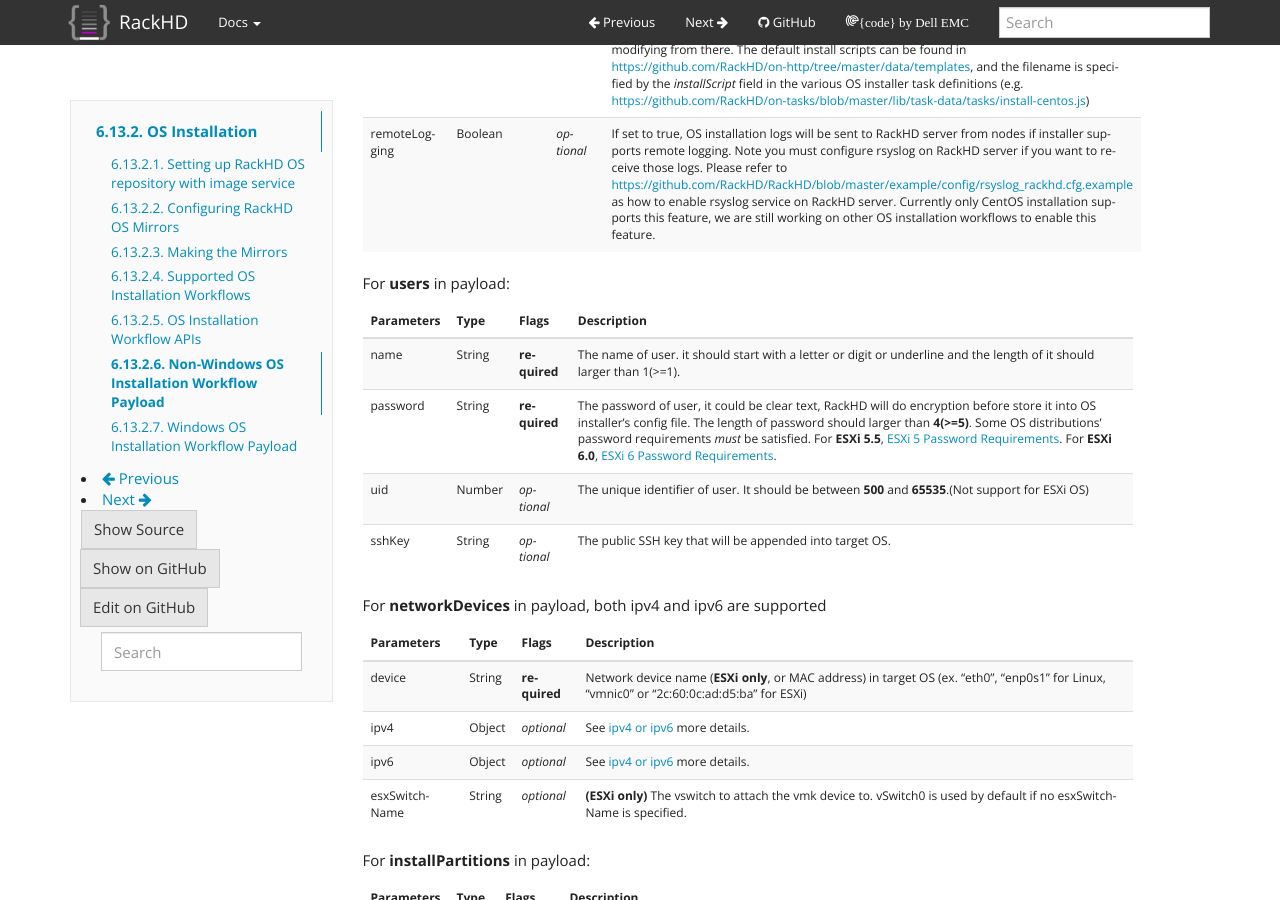
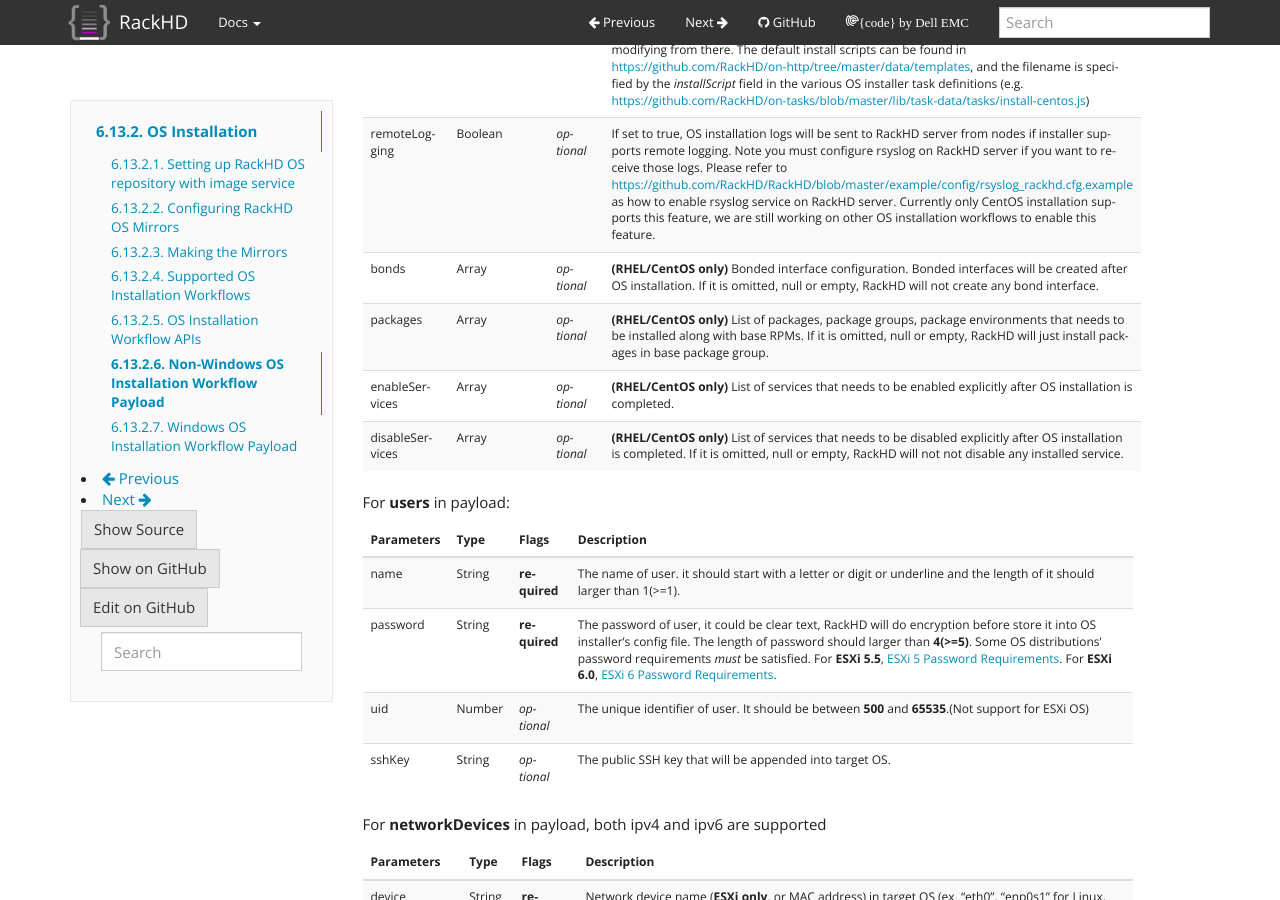
Before and after one commit to RackHD/docs, a Sphinx documentation site: the page built from docs/rackhd/install_os.rst, in a window 1280 px wide and 900 px high, scrolled down 9076 px. Built offline with Sphinx 7.4.7, drawn with Linux system fonts in a browser that asks for light colours.

Commit message:
RHEL 7.2 Support
Updated documentation having description for below fields
- bonds
- packages
- enableServices
- disableServices

Note: Changes are for RHEL/CentOS only

```diff
--- a/docs/rackhd/install_os.rst
+++ b/docs/rackhd/install_os.rst
@@ -313,6 +313,10 @@
 
                                                   NOTE: There are RackHD specific commands within all default install templates that should be copied into any custom install templates. The built-in templates support the above options, and any additional install logic is best added by copying the default templates and modifying from there. The default install scripts can be found in https://github.com/RackHD/on-http/tree/master/data/templates, and the filename is specified by the `installScript` field in the various OS installer task definitions (e.g. https://github.com/RackHD/on-tasks/blob/master/lib/task-data/tasks/install-centos.js)
 remoteLogging       Boolean          *optional*   If set to true, OS installation logs will be sent to RackHD server from nodes if installer supports remote logging. Note you must configure rsyslog on RackHD server if you want to receive those logs. Please refer to https://github.com/RackHD/RackHD/blob/master/example/config/rsyslog_rackhd.cfg.example as how to enable rsyslog service on RackHD server. Currently only CentOS installation supports this feature, we are still working on other OS installation workflows to enable this feature.
+bonds               Array            *optional*   **(RHEL/CentOS only)** Bonded interface configuration. Bonded interfaces will be created after OS installation. If it is omitted, null or empty, RackHD will not create any bond interface.
+packages            Array            *optional*   **(RHEL/CentOS only)** List of packages, package groups, package environments that needs to be installed along with base RPMs. If it is omitted, null or empty, RackHD will just install packages in base package group.
+enableServices      Array            *optional*   **(RHEL/CentOS only)** List of services that needs to be enabled explicitly after OS installation is completed.
+disableServices     Array            *optional*   **(RHEL/CentOS only)** List of services that needs to be disabled explicitly after OS installation is completed. If it is omitted, null or empty, RackHD will not not disable any installed service.
 
 =================== ================ ============ ============================================
 
```
Also changed, not shown: other parts of docs/rackhd/install_os.rst (+1 -1 lines).
